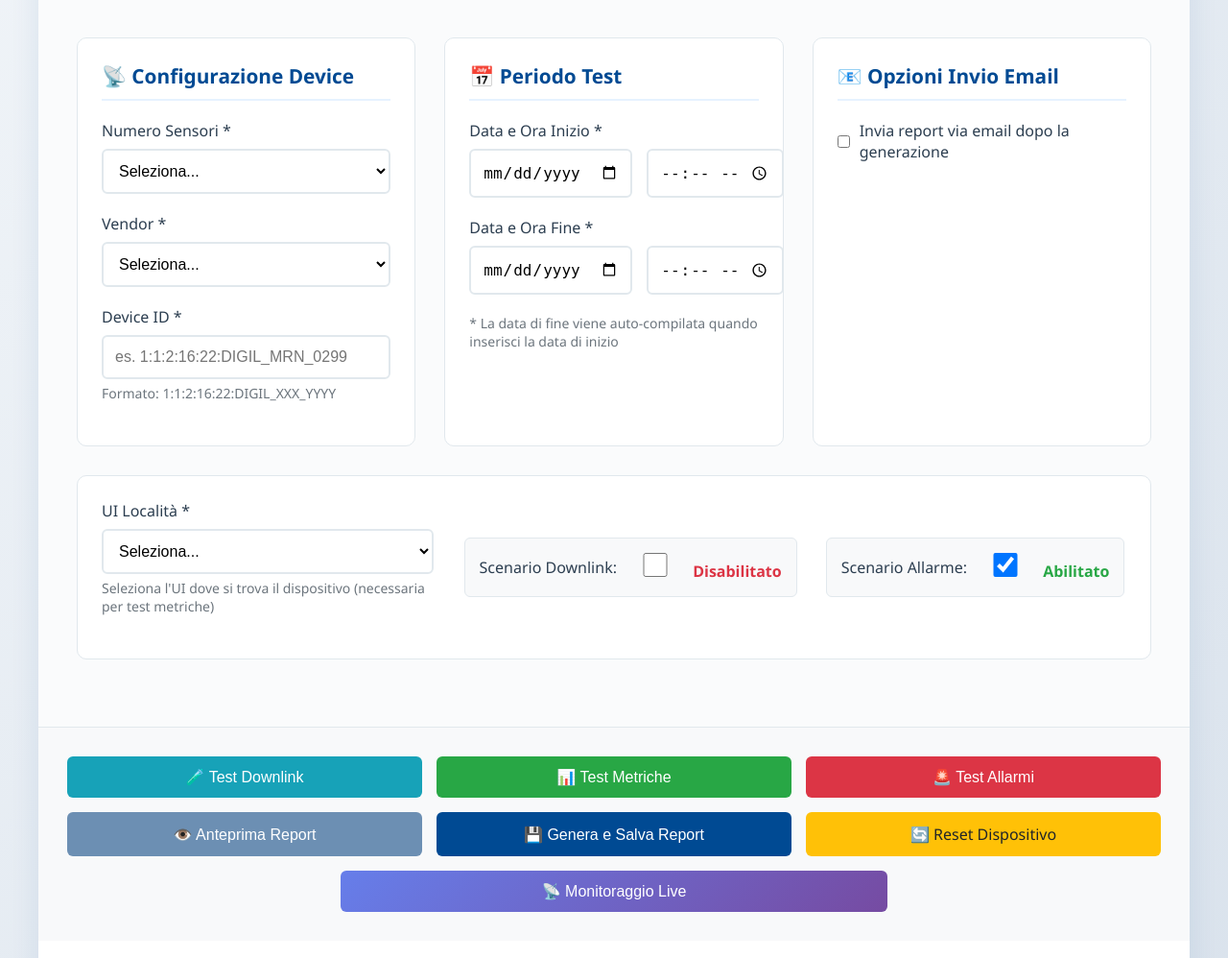
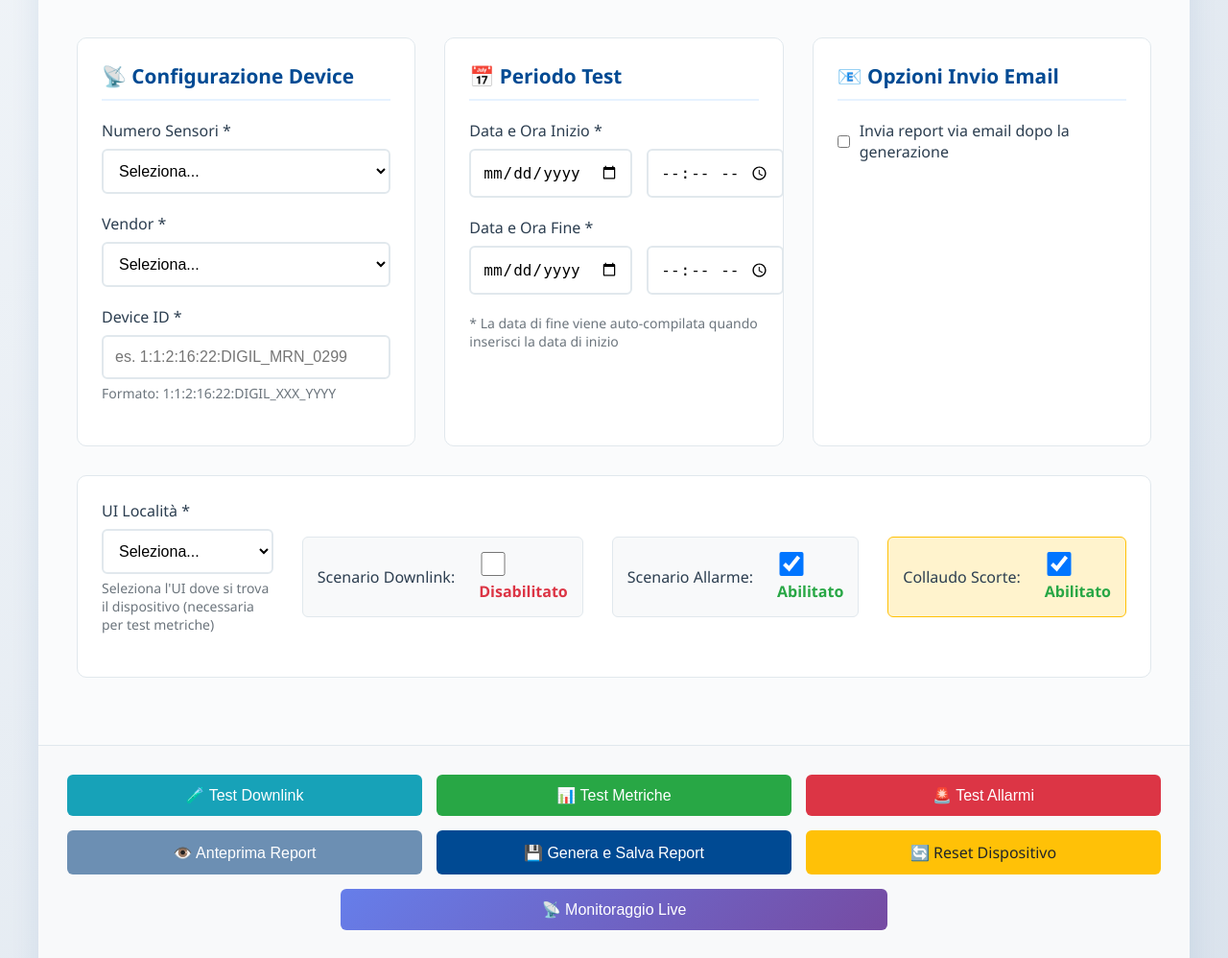
Before and after one commit to devmax89/tool-report, a Flask app: page / in a window 1280 px wide. Shown: the part 163-1161 px from the top of the page at 96% size. Run offline with Flask 3, Linux system fonts and the light colour scheme.

Commit message:
add function Scorte

```diff
--- a/app.py
+++ b/app.py
@@ -198,7 +198,8 @@ def update_common_parameters(ws, data):
             date_obj = datetime.strptime(data['start_date'], "%Y-%m-%d")
             formatted_date = date_obj.strftime("%d/%m/%Y")
             old_value = ws['A1'].value
-            ws['A1'].value = f"Test Report - {formatted_date}"
+            scorte_label = "Scorte " if data.get('collaudo_scorte', False) else ""
+            ws['A1'].value = f"Test {scorte_label}Report - {formatted_date}"
             print(f"A1 - Da: '{old_value}' A: '{ws['A1'].value}'")
     except:
         pass
@@ -308,7 +309,8 @@ def create_excel_report(data):
         'start_date': data['start_date'],
         'start_time': data['start_time'],
         'end_date': data['end_date'],
-        'end_time': data['end_time']
+        'end_time': data['end_time'],
+        'collaudo_scorte': data.get('collaudo_scorte', False)
     }
 
     # Gestione scenari
@@ -481,12 +483,14 @@ def generate_report():
             'vendor': request.form['vendor'],
             'device_id': request.form['device_id'],
             'enable_downlink': request.form.get('enable_downlink') == 'on',
-            'enable_allarme': request.form.get('enable_allarme') == 'on'  # NUOVO
+            'enable_allarme': request.form.get('enable_allarme') == 'on',  # NUOVO
+            'collaudo_scorte': request.form.get('collaudo_scorte') == 'on'  # COLLAUDO SCORTE
         }
 
         print(f"📋 Generazione report:")
         print(f"   Scenario Allarme: {'ABILITATO' if data['enable_allarme'] else 'DISABILITATO'}")
         print(f"   Scenario Downlink: {'ABILITATO' if data['enable_downlink'] else 'DISABILITATO'}")
+        print(f"   Collaudo Scorte: {'ABILITATO' if data['collaudo_scorte'] else 'DISABILITATO'}")
 
         # VALIDAZIONE DATA/ORA
         is_valid, error_message = validate_datetime_range(
@@ -516,12 +520,15 @@ def generate_report():
         # Pulisci il vendor name per il filename (rimuovi caratteri speciali)
         vendor_clean = data['vendor'].replace('/', '-').replace('\\', '-')
 
+        # Prefisso Scorte se abilitato
+        scorte_prefix = "Scorte " if data.get('collaudo_scorte', False) else ""
+
         # Nuovo naming convention per il ZIP
-        zip_filename = f"Report {vendor_clean} - {date_formatted} - {device_short}.zip"
+        zip_filename = f"Report {scorte_prefix}{vendor_clean} - {date_formatted} - {device_short}.zip"
 
         # Nome del file Excel dentro il ZIP
         datetime_start = datetime.strptime(f"{data['start_date']} {data['start_time']}", "%Y-%m-%d %H:%M")
-        excel_filename = f"Report_Device_Fabbrica_generale_{datetime_start.strftime('%Y-%m-%d_%H-%M-%S')}.xlsx"
+        excel_filename = f"Report_{scorte_prefix.strip()}_Device_Fabbrica_generale_{datetime_start.strftime('%Y-%m-%d_%H-%M-%S')}.xlsx" if scorte_prefix else f"Report_Device_Fabbrica_generale_{datetime_start.strftime('%Y-%m-%d_%H-%M-%S')}.xlsx"
 
         # Crea cartella output se non esiste
         output_dir = Path('output')
@@ -559,11 +566,12 @@ def generate_report():
                 if custom_email:
                     success, message = email_service.send_report_email(
                         zip_path, data['vendor'], data['device_id'],
-                        date_formatted, custom_email
+                        date_formatted, custom_email, data.get('collaudo_scorte', False)
                     )
                 else:
                     success, message = email_service.send_report_email(
-                        zip_path, data['vendor'], data['device_id'], date_formatted
+                        zip_path, data['vendor'], data['device_id'], date_formatted,
+                        collaudo_scorte=data.get('collaudo_scorte', False)
                     )
 
                 email_result = {'success': success, 'message': message}
--- a/templates/email_template.html
+++ b/templates/email_template.html
@@ -53,11 +53,11 @@
 </head>
 <body>
     <div class="header" style="padding: 30px 20px;">
-        <h2 style="margin: 0;">Report Test DIGIL</h2>
+        <h2 style="margin: 0;">Report {{ scorte_label }}Test DIGIL</h2>
     </div>
 
     <div class="content">
-        <p>In allegato il report del test DIGIL con i seguenti dettagli:</p>
+        <p>In allegato il report del {{ scorte_label.lower() if scorte_label else '' }}test DIGIL con i seguenti dettagli:</p>
 
         <table class="details-table">
             <tr>
--- a/templates/index.html
+++ b/templates/index.html
@@ -181,6 +181,19 @@
                                         <input class="form-check-input" type="checkbox" id="enable_allarme" name="enable_allarme" checked
                                             style="cursor: pointer; width: 50px; height: 25px; margin: 0;">
                                         <label class="form-check-label" for="enable_allarme" id="allarme_status"
+                                            style="margin-left: 10px; font-weight: bold; color: #28a745; margin-bottom: 0;">
+                                            Abilitato
+                                        </label>
+                                    </div>
+                                </div>
+                                <div style="display: flex; align-items: center; gap: 15px; padding: 15px; background: #fff3cd; border-radius: 6px; border: 1px solid #ffc107;">
+                                    <label class="switch-label" style="margin: 0; white-space: nowrap; font-weight: 500;">
+                                        Collaudo Scorte:
+                                    </label>
+                                    <div class="form-check form-switch" style="margin: 0;">
+                                        <input class="form-check-input" type="checkbox" id="collaudo_scorte" name="collaudo_scorte" checked
+                                            style="cursor: pointer; width: 50px; height: 25px; margin: 0;">
+                                        <label class="form-check-label" for="collaudo_scorte" id="scorte_status"
                                             style="margin-left: 10px; font-weight: bold; color: #28a745; margin-bottom: 0;">
                                             Abilitato
                                         </label>
@@ -908,6 +921,22 @@
                 statusLabel.style.color = '#dc3545';
             }
         });
+
+        document.getElementById('collaudo_scorte').addEventListener('change', function() {
+            const statusLabel = document.getElementById('scorte_status');
+            const container = this.closest('div[style*="background"]');
+            if (this.checked) {
+                statusLabel.textContent = 'Abilitato';
+                statusLabel.style.color = '#28a745';
+                container.style.background = '#fff3cd';
+                container.style.borderColor = '#ffc107';
+            } else {
+                statusLabel.textContent = 'Disabilitato';
+                statusLabel.style.color = '#dc3545';
+                container.style.background = '#f8f9fa';
+                container.style.borderColor = '#e1e8ed';
+            }
+        });
         // Funzione per determinare il vendor dal Device ID
         function detectVendorFromDeviceId(deviceId) {
             // Pattern per identificare il tipo di dispositivo
```
Also changed, not shown: email_service.py (+7 -5 lines).
